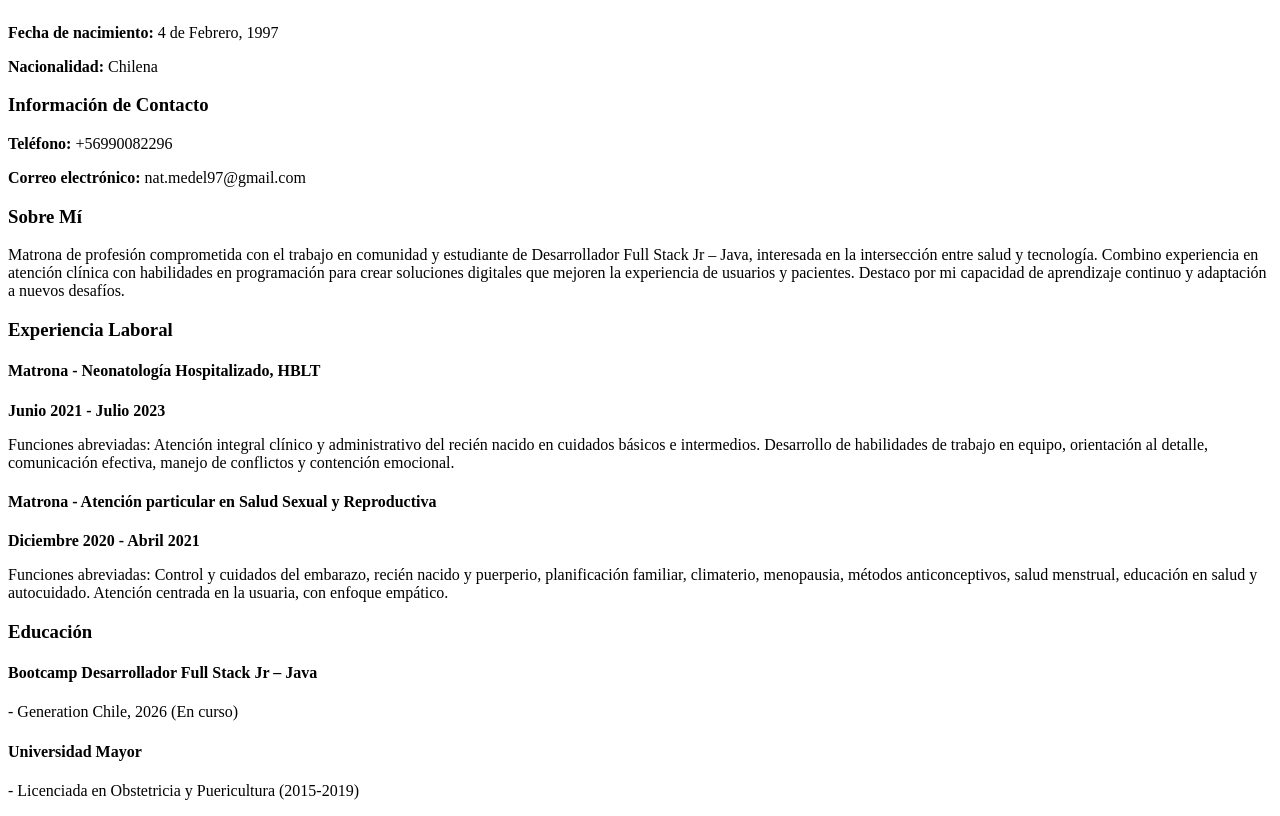
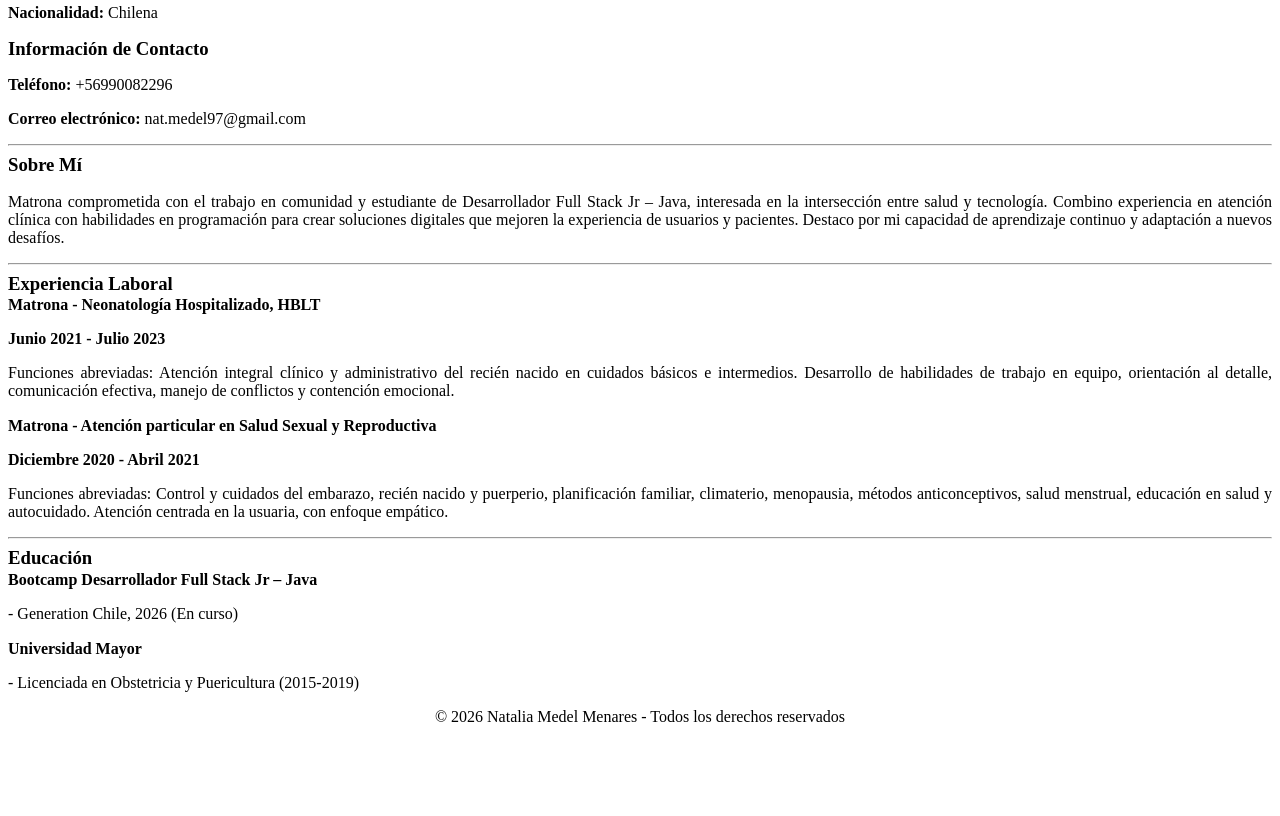
Before and after one commit to NataliaMedelM/Prueba-CV-HTML, a plain HTML site: page index.html in a window 1280 px wide. Shown: the part 144-960 px from the top of the page. After the commit the page ends 886 px from the top, so only its background shows below. Drawn offline with Linux system fonts and the light colour scheme.

Commit message:
Add files via upload
Actualización CV con HTML + CSS

```diff
--- a/index.html
+++ b/index.html
@@ -3,9 +3,26 @@
 <head>
     <meta charset="UTF-8">
     <title>Currículum Vitae - Natalia Medel Menares</title>
+<style>
+    h1, h2 {
+        text-align: center;
+    }
+
+    p {
+        text-align: justify;
+    }
+    h1, h2, h3, h4 {
+        margin: 0;
+        padding: 0;
+        line-height: 1.2;
+    }
+</style>
+</style>
 </head>
+<link rel="stylesheet" href="styles.css">
 <body>
 
+    <div class="cv-container">
     <h1>Currículum Vitae</h1>
     <h2>Natalia Medel Menares</h2>
 
@@ -16,17 +33,16 @@
     <h3>Información de Contacto</h3>
     <p><strong>Teléfono:</strong> +56990082296</p>
     <p><strong>Correo electrónico:</strong> nat.medel97@gmail.com</p>
-
+<hr>
     <h3>Sobre Mí</h3>
     <p>
-        Matrona de profesión comprometida con el trabajo en comunidad y estudiante de Desarrollador Full Stack Jr – Java,
+        Matrona comprometida con el trabajo en comunidad y estudiante de Desarrollador Full Stack Jr – Java,
         interesada en la intersección entre salud y tecnología. Combino experiencia en atención clínica con habilidades en
         programación para crear soluciones digitales que mejoren la experiencia de usuarios y pacientes. Destaco por mi
         capacidad de aprendizaje continuo y adaptación a nuevos desafíos.
     </p>
-
+<hr>
     <h3>Experiencia Laboral</h3>
-
     <h4>Matrona - Neonatología Hospitalizado, HBLT</h4>
     <p><strong>Junio 2021 - Julio 2023</strong></p>
     <p>
@@ -42,7 +58,7 @@
         menopausia, métodos anticonceptivos, salud menstrual, educación en salud y autocuidado. Atención centrada en la usuaria,
         con enfoque empático.
     </p>
-
+<hr>
     <h3>Educación</h3>
 
     <h4>Bootcamp Desarrollador Full Stack Jr – Java</h4>
@@ -51,5 +67,11 @@
     <h4>Universidad Mayor</h4>
     <p>- Licenciada en Obstetricia y Puericultura (2015-2019)</p>
 
+    </div>
+<footer>
+    <p style="text-align: center;">
+        © 2026 Natalia Medel Menares - Todos los derechos reservados
+    </p>
+</footer>
 </body>
 </html>
```
